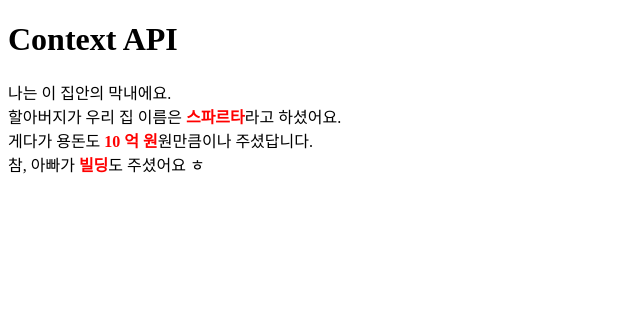
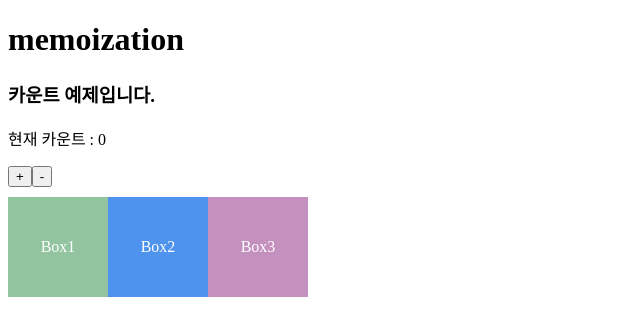
Before and after one commit to yuna-c/react, a React (Vite) app: page / in a window 1280 px wide. Shown: the top 336 px of the page, without its empty margins (0-640 px from the left). Built offline with nearby package versions, Linux system fonts and the light colour scheme.

Commit message:
📝 add : memoization 개념, memo(React.memo)

```diff
--- a/src/App.jsx
+++ b/src/App.jsx
@@ -1,28 +1,60 @@
-import GrandFather from './components/GrandFather';
+import { useState } from 'react';
+import Box1 from './components/Box1';
+import Box2 from './components/Box2';
+import Box3 from './components/Box3';
 import './styles/App.css';
 
 // 🌞🌞🌞🌞🌞
-// useContext(전역 데이터 관리)
-// 특정 영역 안에서 특정 state(상태)를 공유한다.
+// memoization
 
-// props => prop drilling(부모 → 자식 → 그 자식 → 그자식의 자식)
-// prop drilling의 문제점
-// 너무 깊어지면 이 prop이 어떤 컴포넌트로부터 왔는지 파악이 어려움
-// 어떤 컴포넌트에서 오류가 발생할 경우 추적이 힘듬
+// re-rendering 발생 조건
+// 1. 컴포넌트에서 state가 바뀌었을 때
+// 2. 컴포넌트가 내려받은 props가 변경되었을 때
+// 3. 부모 컴포넌트가 리-렌더링 된 경우 자식 컴포넌트는 모두
 
-// context API 필수 개념
-// - createContext: context를 생성
-// - useContext: context를 구독하고 해당 context의 현재 값을 읽음
-// - Provider: context를 하위 컴포넌트에게 전달
+// 최적화(Optimization)
+// 리액트에서 리렌더링이 빈번 = 비용증가 => 불필요한 렌더링 줄이기(임시 값으로 가져다 놓고 쓰는)
+// - memo(React.memo) : 컴포넌트를 캐싱(memoization)
+// - useCallback : 함수를 캐싱(memoization)
+// - useMemo : 값을 캐싱(memoization)
 
-// context API 문제점
-// useContext를 사용할 때, Provider에서 제공한 value가 달라진다면 useContext를 사용하고 있는 모든 컴포넌트가 리렌더링
+// memo(React.memo)
+// 부모 컴포넌트가 리렌더링 되면 자식컴포넌트는 모두 리렌더링 되기 때문에, 바뀐게 없어서 리랜더링이 필요 없는 컴포넌트들을 React.memo
+
+const boxesStyle = {
+  display: 'flex',
+  marginTop: '10px'
+};
 
 const App = () => {
+  console.log('App 컴포넌트가 렌더링 되었습니다.');
+
+  const [count, setCount] = useState(0);
+
+  // 1을 증가시키는 함수
+  const onPlusButtonClickHandler = () => {
+    setCount(count + 1);
+  };
+
+  // 1을 감소시키는 함수
+  const onMinusButtonClickHandler = () => {
+    setCount(count - 1);
+  };
+
   return (
     <>
-      <h1>Context API</h1>
-      <GrandFather />
+      <h1>memoization</h1>
+      <h3>카운트 예제입니다.</h3>
+      <p>현재 카운트 : {count}</p>
+
+      <button onClick={onPlusButtonClickHandler}>+</button>
+      <button onClick={onMinusButtonClickHandler}>-</button>
+
+      <div style={boxesStyle}>
+        <Box1 />
+        <Box2 />
+        <Box3 />
+      </div>
     </>
   );
 };
--- /dev/null
+++ b/src/components/Box1.jsx
@@ -0,0 +1,22 @@
+const Box1 = () => {
+  console.log('Box1이 렌더링되었습니다.');
+  return (
+    <div
+      style={{
+        width: '100px',
+        height: '100px',
+        backgroundColor: '#91c49f',
+        color: 'white',
+
+        // 가운데 정렬 3종세트
+        display: 'flex',
+        justifyContent: 'center',
+        alignItems: 'center'
+      }}
+    >
+      Box1
+    </div>
+  );
+};
+
+export default Box1;
--- /dev/null
+++ b/src/components/Box2.jsx
@@ -0,0 +1,20 @@
+import React from 'react';
+
+const boxStyle = {
+  width: '100px',
+  height: '100px',
+  backgroundColor: '#4e93ed',
+  color: 'white',
+
+  // 가운데 정렬 3종세트
+  display: 'flex',
+  justifyContent: 'center',
+  alignItems: 'center'
+};
+
+const Box2 = () => {
+  console.log('Box2가 렌더링되었습니다.');
+  return <div style={boxStyle}>Box2</div>;
+};
+
+export default React.memo(Box2);
--- /dev/null
+++ b/src/components/Box3.jsx
@@ -0,0 +1,20 @@
+import React from 'react';
+
+const boxStyle = {
+  width: '100px',
+  height: '100px',
+  backgroundColor: '#c491be',
+  color: 'white',
+
+  // 가운데 정렬 3종세트
+  display: 'flex',
+  justifyContent: 'center',
+  alignItems: 'center'
+};
+
+const Box3 = () => {
+  console.log('Box3가 렌더링되었습니다.');
+  return <div style={boxStyle}>Box3</div>;
+};
+
+export default React.memo(Box3);
--- a/src/components/Child.jsx
+++ /dev/null
@@ -1,27 +0,0 @@
-import { useContext } from 'react';
-import { FamilyContext } from './context/FamilyContext';
-
-const Child = () => {
-  const stressedWord = {
-    color: 'red',
-    fontWeight: '900'
-  };
-
-  const data = useContext(FamilyContext);
-  console.log(data);
-
-  return (
-    <div>
-      나는 이 집안의 막내에요.
-      <br />
-      할아버지가 우리 집 이름은 <span style={stressedWord}>{data.houseName}</span>
-      라고 하셨어요.
-      <br />
-      게다가 용돈도 <span style={stressedWord}>{data.pocketMoney}</span>원만큼이나 주셨답니다.
-      <br />
-      참, 아빠가 <span style={stressedWord}>빌딩</span>도 주셨어요 ㅎ
-    </div>
-  );
-};
-
-export default Child;
--- a/src/components/Father.jsx
+++ /dev/null
@@ -1,5 +0,0 @@
-import Child from './Child';
-
-export default function Father() {
-  return <Child />;
-}
--- a/src/components/GrandFather.jsx
+++ /dev/null
@@ -1,14 +0,0 @@
-import Father from './Father';
-import { FamilyContext } from './context/FamilyContext';
-
-export default function GrandFather() {
-  const houseName = '스파르타';
-  const pocketMoney = '10 억 원';
-
-  return (
-    // value : 객체
-    <FamilyContext.Provider value={{ houseName, pocketMoney }}>
-      <Father />
-    </FamilyContext.Provider>
-  );
-}
--- a/src/components/context/FamilyContext.js
+++ /dev/null
@@ -1,2 +0,0 @@
-import { createContext } from 'react';
-export const FamilyContext = createContext(null); // null : context의 초기값
```
